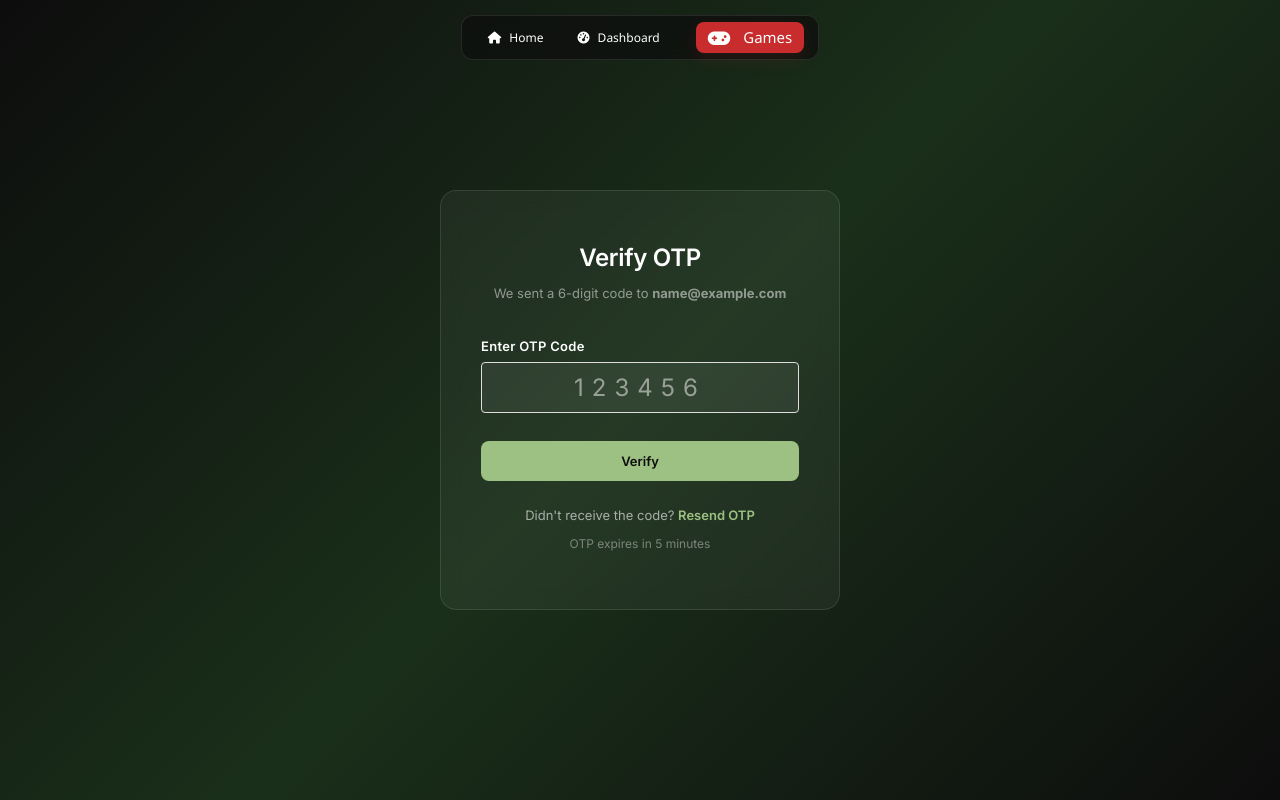
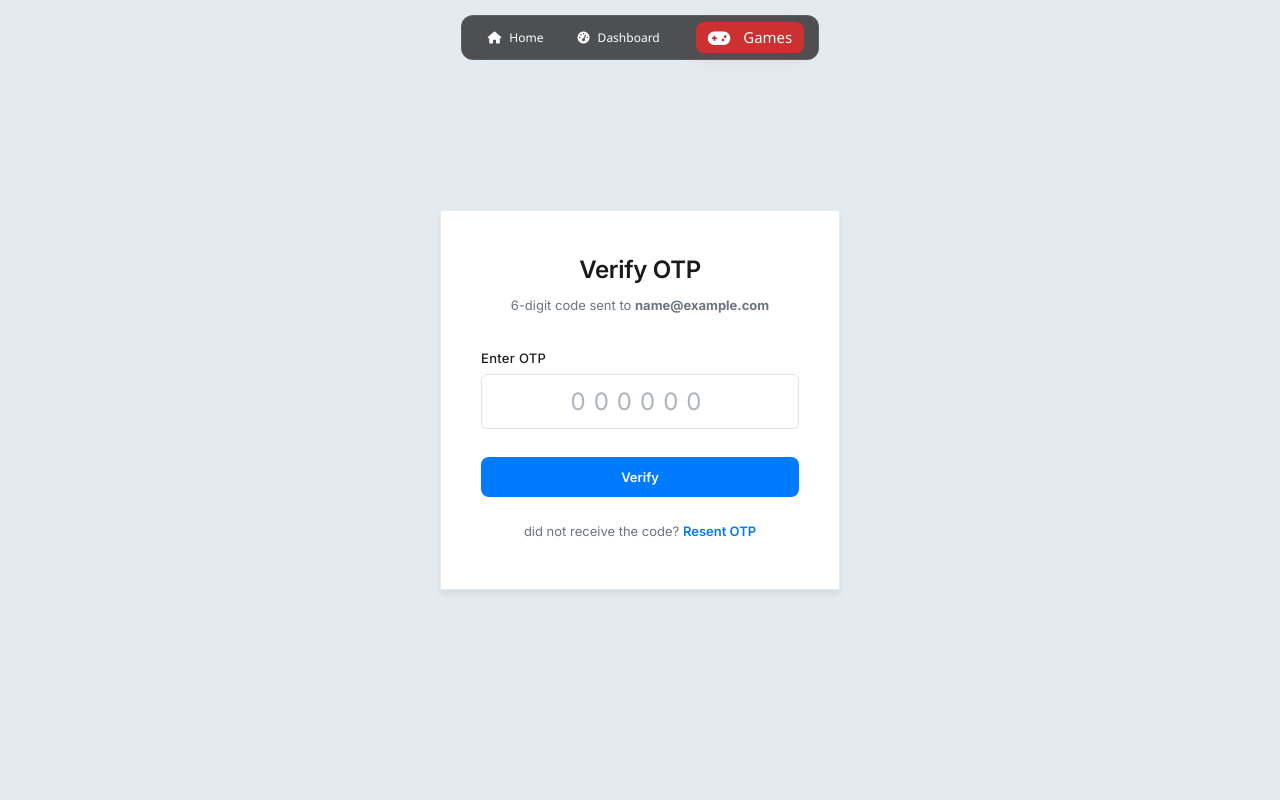
Before and after one commit to matrix505/flask_WEB_SYSTEM_client2, a Flask app: page /verify-otp in a window 1280 px wide. Run offline with Flask 3, Linux system fonts and the light colour scheme; the visitor is signed in with stand-in values (Sample User, id 1).

Commit message:
redesign auth pages into basic

```diff
--- a/static/css/style.css
+++ b/static/css/style.css
@@ -551,19 +551,18 @@
     align-items: center;
     min-height: 100vh;
     padding: 40px 20px;
-    background: linear-gradient(135deg, #0d0d0d 0%, #1a2f1a 50%, #0d0d0d 100%);
+    background-color: #e3ebf1;
     font-family: 'Inter', -apple-system, BlinkMacSystemFont, sans-serif;
 }
 
 .auth-card {
-    background: rgba(255, 255, 255, 0.05);
-    backdrop-filter: blur(10px);
-    -webkit-backdrop-filter: blur(10px);
-    padding: 48px 40px;
-    border-radius: 16px;
+    background: #ffffff;
+    padding: 40px 40px;
+    border-radius: 2px;
     width: 100%;
     max-width: 400px;
-    border: 1px solid rgba(255, 255, 255, 0.1);
+    box-shadow: 0 4px 6px rgba(0, 0, 0, 0.07);
+    border: 1px solid #e9ecef;
 }
 
 .auth-card-wide {
@@ -578,13 +577,13 @@
 .auth-card-header h1 {
     font-size: 1.5rem;
     font-weight: 600;
-    color: #fff;
+    color: #1a1a1a;
     margin-bottom: 6px;
     letter-spacing: -0.3px;
 }
 
 .auth-card-header p {
-    color: rgba(255, 255, 255, 0.5);
+    color: #6c757d;
     font-size: 13px;
     font-weight: 400;
 }
@@ -598,7 +597,7 @@
     display: block;
     font-size: 12px;
     font-weight: 600;
-    color: #ffffff;
+    color: #000000;
     margin-bottom: 6px;
     letter-spacing: 0.3px;
 }
@@ -608,21 +607,22 @@
     padding: 12px 14px;
     font-size: 13px;
     font-family: 'Inter', -apple-system, BlinkMacSystemFont, sans-serif;
-    border: 1px solid rgba(255, 255, 255, 0.12);
+    border: 1px solid #dee2e6;
     border-radius: 6px;
-    background: rgba(255, 255, 255, 0.06);
+    background: #ffffff;
     transition: all 0.2s ease;
-    color: #fff;
+    color: #1a1a1a;
 }
 
 .form-field input::placeholder {
-    color: rgba(255, 255, 255, 0.5);
+    color: #adb5bd;
 }
 
 .form-field input:focus {
     outline: none;
-    border-color: #9DC183;
-    background: rgba(255, 255, 255, 0.1);
+    border-color: #007bff;
+    background: #ffffff;
+    box-shadow: 0 0 0 3px rgba(0, 123, 255, 0.1);
 }
 
 .form-feedback {
@@ -651,7 +651,7 @@
 .section-title {
     font-size: 11px;
     font-weight: 500;
-    color: rgba(157, 193, 131, 0.8);
+    color: #6c757d;
     text-transform: uppercase;
     letter-spacing: 1.2px;
     margin-bottom: 12px;
@@ -679,8 +679,8 @@
     font-size: 13px;
     font-weight: 600;
     font-family: 'Inter', -apple-system, BlinkMacSystemFont, sans-serif;
-    color: #0d0d0d;
-    background: #9DC183;
+    color: #ffffff;
+    background: #007bff;
     border: none;
     border-radius: 8px;
     cursor: pointer;
@@ -689,7 +689,7 @@
 }
 
 .auth-btn:hover {
-    background: #b5d19d;
+    background: #0056b3;
     transform: translateY(-1px);
 }
 
@@ -724,19 +724,19 @@
 }
 
 .auth-link p {
-    color: rgba(255, 255, 255, 0.5);
+    color: #6c757d;
     font-size: 14px;
 }
 
 .auth-link a {
-    color: #9DC183;
+    color: #007bff;
     font-weight: 600;
     text-decoration: none;
     transition: color 0.2s;
 }
 
 .auth-link a:hover {
-    color: #b5d19d;
+    color: #0056b3;
     text-decoration: none;
 }
 
@@ -747,24 +747,24 @@
 }
 
 .auth-footer-otp p {
-    color: rgba(255, 255, 255, 0.6);
+    color: #6c757d;
     font-size: 13px;
     margin-bottom: 8px;
 }
 
 .auth-footer-otp a {
-    color: #9DC183;
+    color: #007bff;
     font-weight: 600;
     text-decoration: none;
     transition: color 0.2s;
 }
 
 .auth-footer-otp a:hover {
-    color: #b5d19d;
+    color: #0056b3;
 }
 
 .auth-footer-otp .otp-expire {
-    color: rgba(255, 255, 255, 0.4);
+    color: #adb5bd;
     font-size: 12px;
 }
 
@@ -773,7 +773,7 @@
     .auth-card {
         padding: 32px 24px;
         margin: 10px;
-        background: rgba(255, 255, 255, 0.03);
+        background: #ffffff;
     }
 
     .auth-card-wide {
@@ -829,23 +829,9 @@
 .auth-form label {
     display: block;
     margin-bottom: 5px;
-    color: #ffffff;
-    font-weight: 600;
+    color: #1d1d1d;
+    font-weight: 500;
     font-size: 13px;
-}
-
-.auth-form input, .auth-form select {
-    width: 100%;
-    padding: 10px 12px;
-    border: 1px solid #ddd;
-    border-radius: 4px;
-    font-size: 14px;
-    transition: border-color 0.2s;
-}
-
-.auth-form input:focus, .auth-form select:focus {
-    outline: none;
-    border-color: #006400;
 }
 
 .form-row {
--- a/templates/verify_otp.html
+++ b/templates/verify_otp.html
@@ -7,13 +7,13 @@
     <div class="auth-card">
         <div class="auth-card-header">
             <h1>Verify OTP</h1>
-            <p>We sent a 6-digit code to <strong>{{ email }}</strong></p>
+            <p>6-digit code sent to <strong>{{ email }}</strong></p>
         </div>
 
         <form method="POST" action="{{ url_for('auth.verify_otp') }}" class="auth-form">
             <div class="form-field">
-                <label for="otp">Enter OTP Code</label>
-                <input type="text" id="otp" name="otp" placeholder="123456" maxlength="6" required
+                <label for="otp">Enter OTP</label>
+                <input type="text" id="otp" name="otp" placeholder="000000" maxlength="6" required
                        style="text-align: center; font-size: 24px; letter-spacing: 8px;">
             </div>
 
@@ -23,8 +23,7 @@
         </form>
 
         <div class="auth-footer-otp">
-            <p>Didn't receive the code? <a href="{{ url_for('auth.resend_otp') }}">Resend OTP</a></p>
-            <p class="otp-expire">OTP expires in 5 minutes</p>
+            <p>did not receive the code? <a href="{{ url_for('auth.resend_otp') }}">Resent OTP</a></p>
         </div>
     </div>
 </div>
```
Also changed, not shown: templates/register.html (+1 -15 lines).
